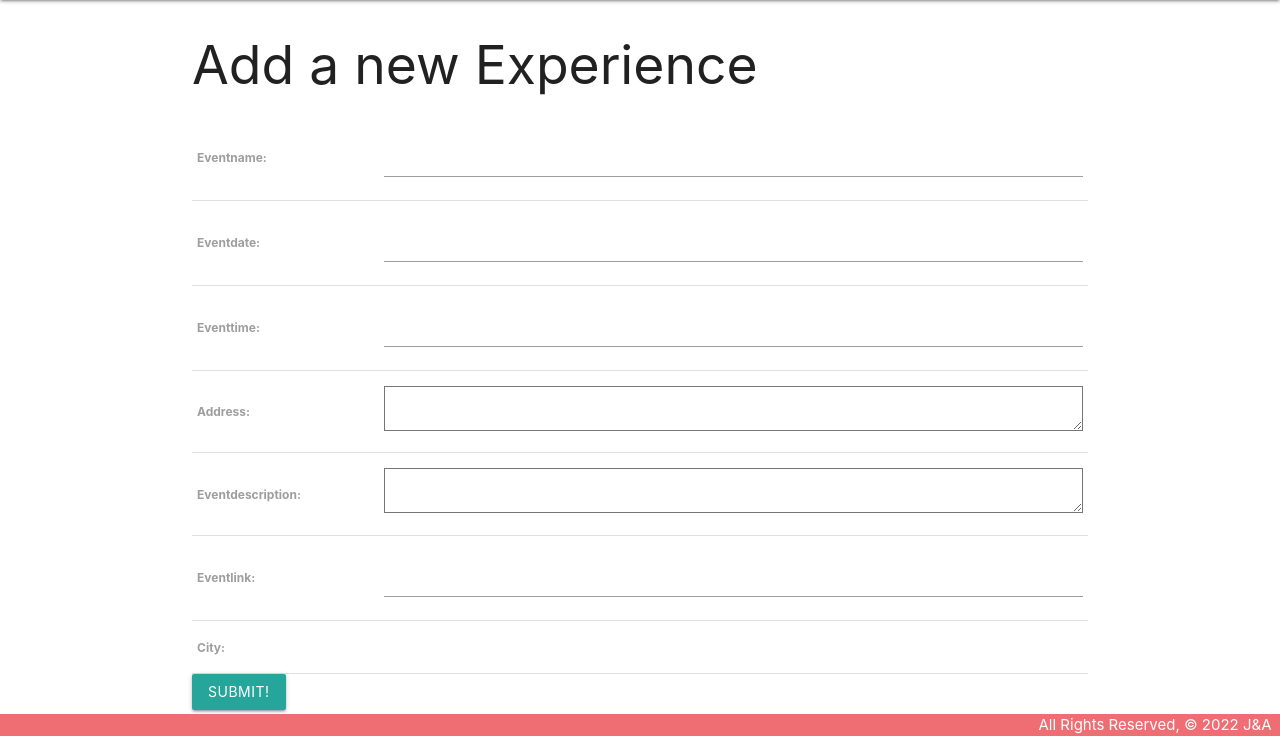
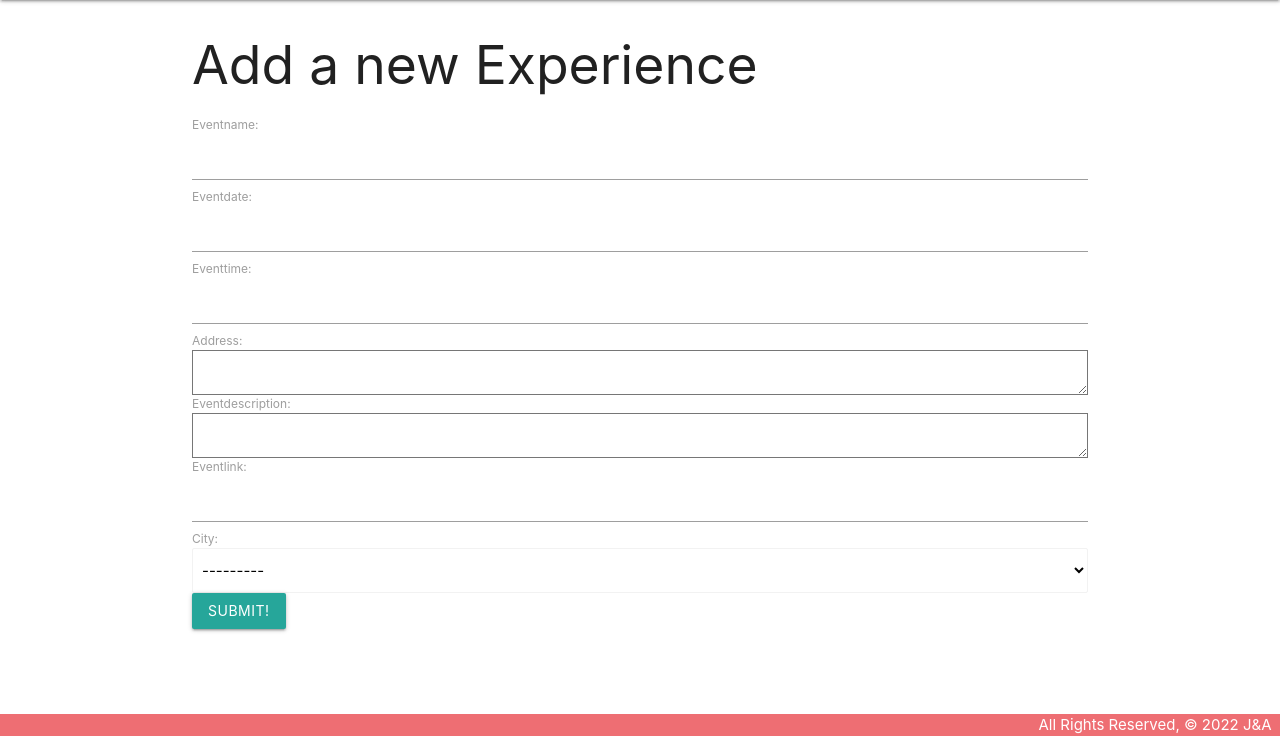
Before and after one commit to jessicamaev/travel-guide, a Django app: page /experiences/create/ in a window 1280 px wide. Shown: the part 64-800 px from the top of the page. Run offline with Django 4.2, Linux system fonts and the light colour scheme; tables that the repository leaves empty hold one stand-in row (values such as "Sample post").

Commit message:
recent updates - experiences create. added forms.py, edited base, models, views, experiences_form, urls

```diff
--- a/main_app/forms.py
+++ b/main_app/forms.py
@@ -0,0 +1,21 @@
+from django import forms
+from .models import City, Experiences
+
+class ExperiencesForm(forms.ModelForm):
+    class Meta:
+        model = Experiences
+        fields = ['eventname', 'eventdate', 'eventtime', 'address', 'eventdescription',
+        'eventlink', 'city']
+    def __init__(self, *args, **kwargs):
+        super().__init__(*args, **kwargs)
+        self.fields['city'].queryset = City.objects.all()
+
+
+
+    #     eventname = models.CharField(max_length=100)
+    # eventdate = models.DateField()
+    # eventtime = models.TimeField()
+    # address = models.TextField(max_length=250)
+    # eventdescription = models.TextField(max_length=500)
+    # eventlink = models.CharField(max_length=100)
+    # city = models.ForeignKey(City, on_delete=models.CASCADE)
--- a/main_app/models.py
+++ b/main_app/models.py
@@ -13,7 +13,7 @@ class City(models.Model):
         return self.name
 
     def get_absolute_url(self):
-         return reverse('citydetail', kwargs={'city_id': self.id})
+        return reverse('citydetail', kwargs={'city_id': self.id})
 
 class Experiences(models.Model):
     eventname = models.CharField(max_length=100)
--- a/main_app/static/css/style.css
+++ b/main_app/static/css/style.css
@@ -13,3 +13,7 @@ footer.page-footer {
   padding-top: 0;
   text-align: right;
 }
+
+select{
+  display: block;
+}
--- a/main_app/templates/base.html
+++ b/main_app/templates/base.html
@@ -8,8 +8,8 @@
   <meta http-equiv="X-UA-Compatible" content="ie=edge">
   <title>Travel Guide</title>
   <!-- Materialize CSS CDN Link to be uncommented later -->
+  <link rel="stylesheet" type="text/css" href="{% static 'css/style.css' %}">
   <link rel="stylesheet" href="https://cdnjs.cloudflare.com/ajax/libs/materialize/1.0.0/css/materialize.min.css">
-  <link rel="stylesheet" type="text/css" href="{% static 'css/style.css' %}">
 
 </head>
 <body>
--- a/main_app/templates/main_app/experiences_form.html
+++ b/main_app/templates/main_app/experiences_form.html
@@ -1,3 +1,8 @@
+<style>
+    select {
+        display: block !important;
+    }
+</style>
 {% extends 'base.html' %}
 
 {% block content %}
@@ -5,10 +10,11 @@
   <form action="" method="post">
     <!-- Django requires the following for security purposes -->
     {% csrf_token %}
-    <table>
-      <!-- Render the inputs inside of <tr>s & <td>s -->
+    <!-- <table>
+      Render the inputs inside of <tr>s & <td>s
       {{ form.as_table }}
-    </table>
+    </table> -->
+    {{form}}
     <input type="submit" value="Submit!" class="btn">
   </form>
 {% endblock %}
--- a/main_app/urls.py
+++ b/main_app/urls.py
@@ -10,6 +10,6 @@ urlpatterns = [
     path('cities/<int:pk>/update/', views.CityUpdate.as_view(), name='city_update'),
     path('cities/<int:pk>/delete/', views.CityDelete.as_view(), name='city_delete'),
     path('experiences/', views.experiences_index, name='experiences_index'),
-    path('experiences/create/', views.ExperienceCreate.as_view(), name='experience_create'),
+    path('experiences/create/', views.experiences_create, name='experience_create'),
 
 ]
--- a/main_app/views.py
+++ b/main_app/views.py
@@ -1,7 +1,8 @@
 from django.http import HttpResponse
-from django.shortcuts import render
+from django.shortcuts import render, redirect
 from .models import City, Experiences
 from django.views.generic.edit import CreateView, UpdateView, DeleteView
+from .forms import ExperiencesForm
 
 class CityCreate(CreateView):
   model = City
@@ -18,10 +19,21 @@ class CityDelete(DeleteView):
   model = City
   success_url = '/cities/'
 
-class ExperienceCreate(CreateView):
-  model = Experiences
-  fields = '__all__'
-  success_url = '/experiences/'
+# class ExperienceCreate(CreateView):
+#   model = Experiences
+#   fields = '__all__'
+#   form = ExperiencesForm
+#   success_url = '/experiences/'
+
+def experiences_create(request):
+  if request.method == 'POST':
+    form = ExperiencesForm(request.POST)
+    form.save()
+    return redirect('experiences/')
+  form = ExperiencesForm()
+  return render(request, 'main_app/experiences_form.html', {'form': form} )
+
+
 
 def home(request):
     return HttpResponse('<h1>made a change here Hello here it is /ᐠ｡‸｡ᐟ\ﾉ</h1>')
```
